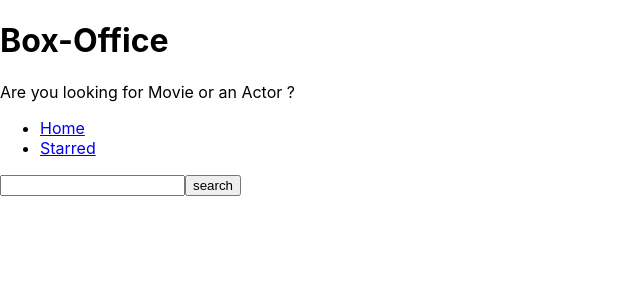
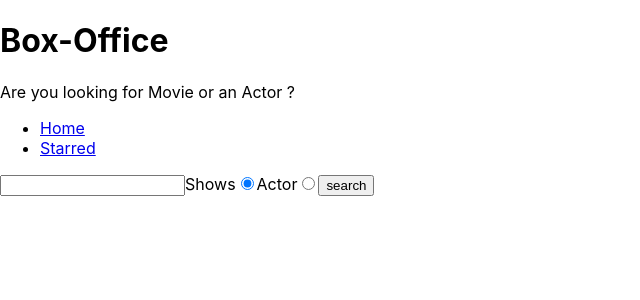
Before and after one commit to Vj-is-brand/box-office-app, a React (Create React App) app: page / in a window 1280 px wide. Shown: the top 300 px of the page, without its empty margins (0-640 px from the left). Built offline with nearby package versions, Linux system fonts and the light colour scheme.

Commit message:
added search for actors

```diff
--- a/src/api/tvMaze.js
+++ b/src/api/tvMaze.js
@@ -10,3 +10,5 @@
 };
 
 export const searchForShows = query => apiGet(`/search/shows?q=${query}`);
+
+export const searchForPeople = query => apiGet(`/search/people?q=${query}`);
--- a/src/pages/Home.jsx
+++ b/src/pages/Home.jsx
@@ -1,23 +1,37 @@
 // import { Link } from 'react-router-dom';
 import { useState } from 'react';
-import { searchForShows } from './../api/tvMaze';
+import { searchForPeople, searchForShows } from './../api/tvMaze';
 
 const Home = () => {
   const [searchStr, setSearchStr] = useState('');
   const [apiData, setApiData] = useState(null);
   const [apiDataError, setApiDataError] = useState(null);
+  const [searchOption, setSearchOption] = useState('shows');
+
 
   const onSearchStringChange = env => {
     setSearchStr(env.target.value);
   };
 
+  const onRadioChange = async env => {
+    setSearchOption(env.target.value);
+  }
+
   const onSearch = async env => {
     env.preventDefault();
 
+
     try {
       setApiDataError(null);
-      const result = await searchForShows(searchStr);
-      setApiData(result);
+
+      if(searchOption === 'shows'){
+        const result = await searchForShows(searchStr);
+        setApiData(result);
+      }
+      else{
+        const result = await searchForPeople(searchStr);
+        setApiData(result);
+      }
     } catch (error) {
       setApiDataError(error);
     }
@@ -29,8 +43,10 @@
     }
 
     if (apiData) {
-      return apiData.map(data => (
+      return apiData[0].show ? apiData.map(data => (
         <div key={data.show.id}>{data.show.name}</div>
+      )) : apiData.map(data => (
+        <div key={data.person.id}>{data.person.name}</div>
       ));
     }
 
@@ -45,6 +61,17 @@
           value={searchStr}
           onChange={onSearchStringChange}
         ></input>
+
+<label>
+Shows
+  <input type="radio" name="search-option" value="shows" checked={searchOption === 'shows'} onChange={onRadioChange} />
+</label>
+
+<label>
+Actor
+  <input type="radio" name="search-option" value="actors" checked={searchOption === 'actors'} onChange={onRadioChange}/>
+</label>
+
         <button type="submit">search</button>
       </form>
       <div>{renderApiData()}</div>
```
